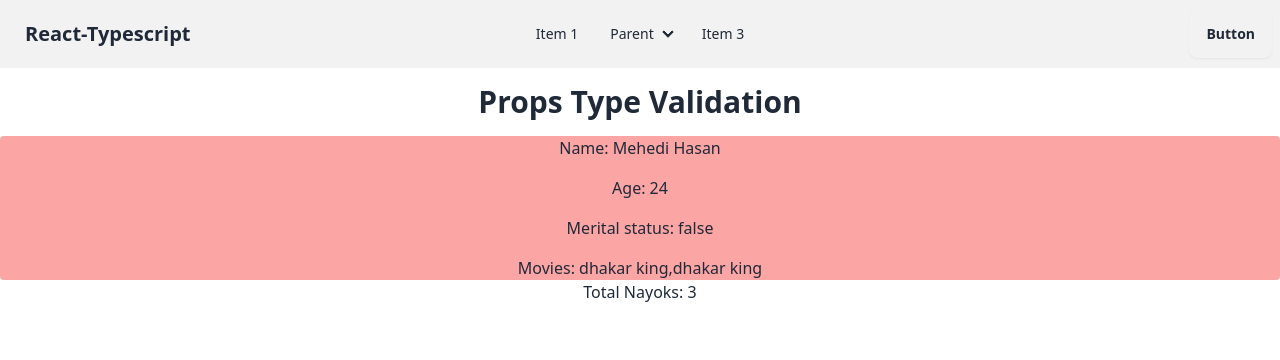
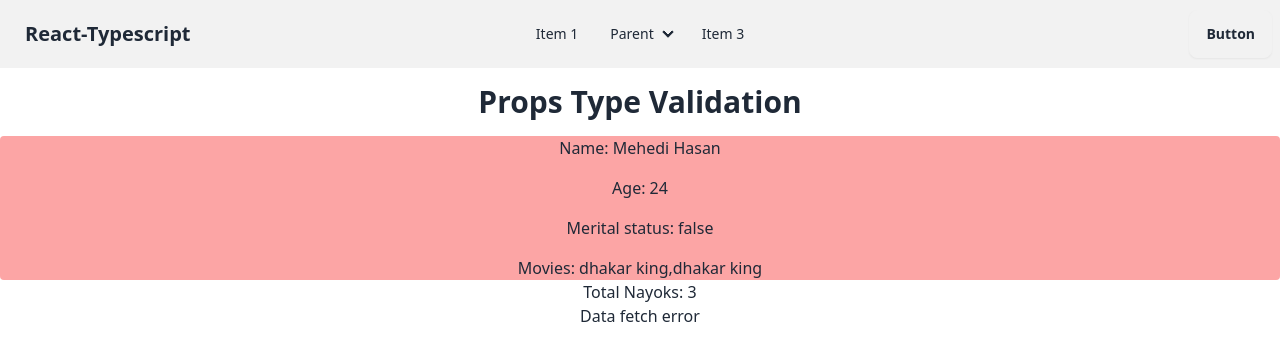
Before and after one commit to Mehedi-9T9/basic-react-typescript, a React (Create React App) app: page / in a window 1280 px wide. Shown: the top 360 px of the page. Built offline with nearby package versions, Linux system fonts and the light colour scheme.

Commit message:
union type explore done

```diff
--- /dev/null
+++ b/src/Components/Fetchdata.tsx
@@ -0,0 +1,21 @@
+import React from 'react';
+type statusDemo = {
+    status: "loading" | "error" | "success"
+}
+
+const Fetchdata = ({ status }: statusDemo) => {
+    if (status === "loading") {
+        return <h2>Data is loading</h2>
+    } else if (status === "error") {
+        return <h2>Data fetch error</h2>
+    }
+    return (
+        <div>
+            <h2>Data load successfull</h2>
+
+
+        </div>
+    );
+};
+
+export default Fetchdata;
--- a/src/Components/Home.tsx
+++ b/src/Components/Home.tsx
@@ -1,6 +1,7 @@
 import React from 'react';
 import Person from './Person';
 import Nayok from './Nayok';
+import Fetchdata from './Fetchdata';
 
 const Home = () => {
     const person = {
@@ -27,12 +28,18 @@ const Home = () => {
             movies: ["Channai express", "janina"]
         },
     ]
+
+
     return (
         <div>
             <h2 className='text-3xl font-bold mt-4'>Props Type Validation</h2>
             {/* <Person name="Mehedi Hasan"></Person> */}
             <Person person={person}></Person>
             <Nayok nayoks={nayoks}></Nayok>
+            {/* <Fetchdata status="success"></Fetchdata> */}
+            {/* <Fetchdata status="error"></Fetchdata> */}
+            <Fetchdata status="error"></Fetchdata>
+            {/* <Fetchdata status="demo"></Fetchdata> throw error */}
         </div>
     );
 };
```
